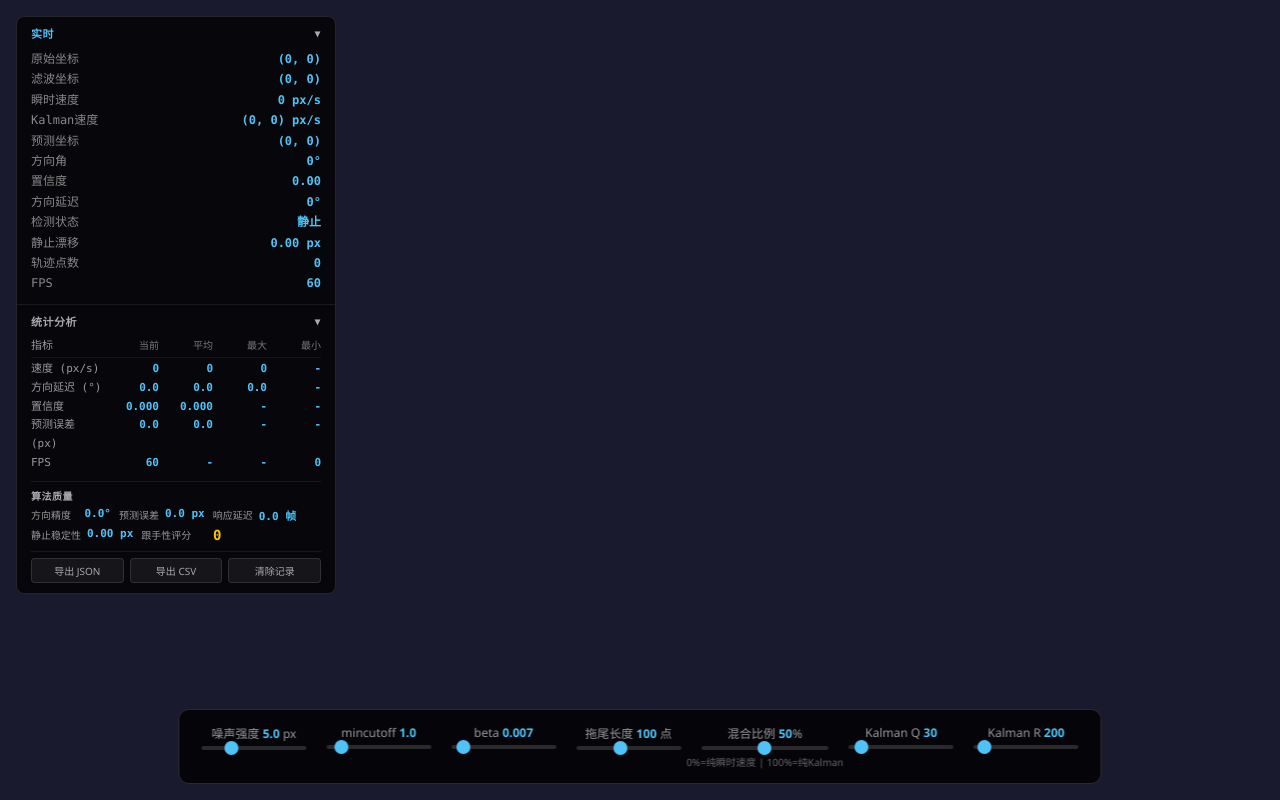
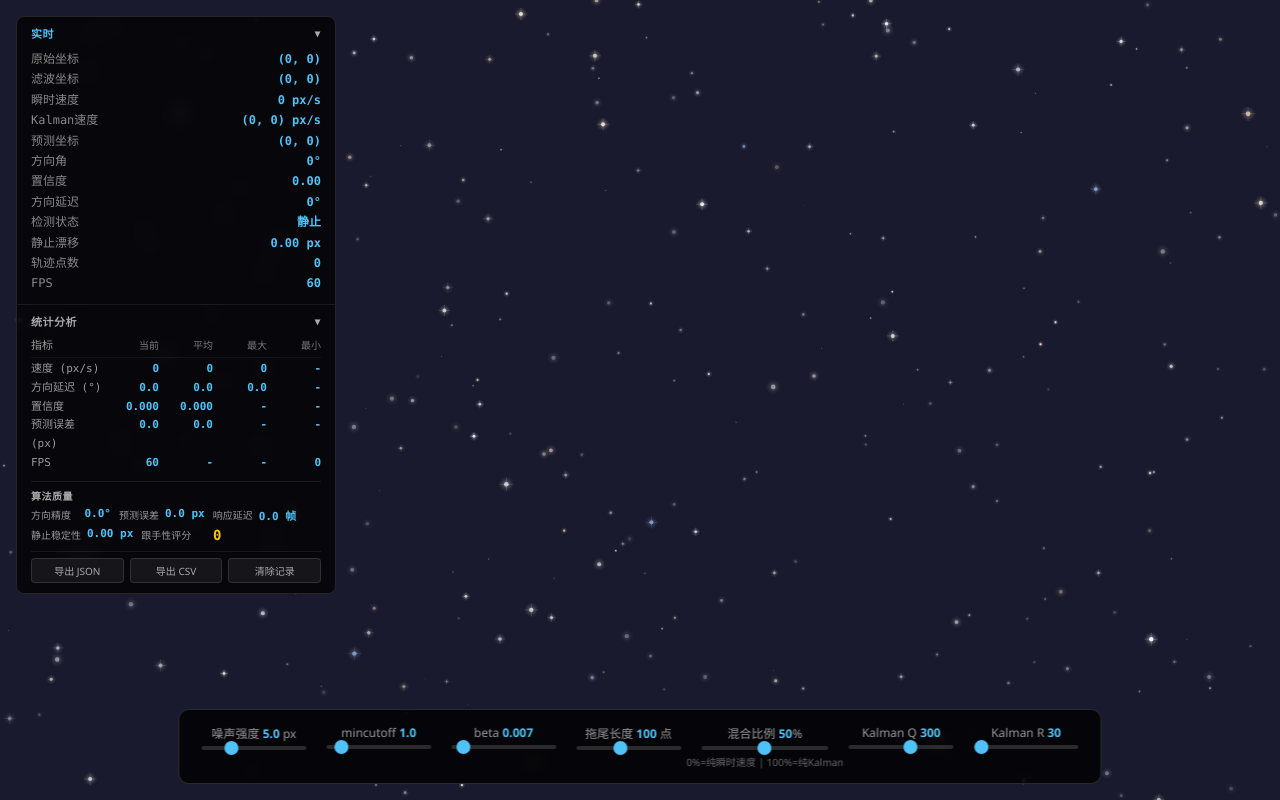
Before and after one commit to changrongqi/EpsVect, a website built with Vite: page index.html in a window 1280 px wide. Built offline with nearby package versions, Linux system fonts and the light colour scheme; what @david18284/one-euro-filter would draw is missing.

Commit message:
fix: 修复 Kalman 协方差矩阵运算致命bug + 星空背景
- 修复 project() 中 P = A*P*A^T 的矩阵运算错误（原代码计算成了 A*P + A*A^T）
- 新增 transpose4() 矩阵转置函数
- 新增星空背景渲染器 starry.ts（300颗星星 + 闪烁动画 + 光晕 + 十字光芒）
- 更新 Kalman 默认参数 Q=200/R=50，HTML 默认 Q=300/R=30

```diff
--- a/index.html
+++ b/index.html
@@ -7,6 +7,7 @@
     <link rel="stylesheet" href="/src/style.css" />
   </head>
   <body>
+    <canvas id="starry-canvas"></canvas>
     <canvas id="trail-canvas"></canvas>
 
     <!-- 信息面板 -->
@@ -189,15 +190,15 @@
       </div>
       <div class="control-group">
         <label for="q-slider">
-          Kalman Q <span id="q-value">30</span>
+          Kalman Q <span id="q-value">300</span>
         </label>
-        <input type="range" id="q-slider" min="1" max="500" value="30" step="1" />
+        <input type="range" id="q-slider" min="1" max="500" value="300" step="1" />
       </div>
       <div class="control-group">
         <label for="r-slider">
-          Kalman R <span id="r-value">200</span>
+          Kalman R <span id="r-value">30</span>
         </label>
-        <input type="range" id="r-slider" min="10" max="5000" value="200" step="10" />
+        <input type="range" id="r-slider" min="10" max="5000" value="30" step="10" />
       </div>
     </div>
 
--- a/src/filter/kalmanFilter.ts
+++ b/src/filter/kalmanFilter.ts
@@ -20,8 +20,8 @@ export interface KalmanConfig {
 
 const DEFAULT_CONFIG: KalmanConfig = {
   dt: 16,
-  Q: 100,
-  R: 1000,
+  Q: 200,
+  R: 50,
   initialP: 100, // 初始协方差足够大，速度估计能快速收敛
 };
 
@@ -81,7 +81,10 @@ export class KalmanFilter {
   /** 预测步：根据上一帧状态外推当前帧 */
   project(): void {
     this.x = mulMatVec4(this.A, this.x);
-    this.P = addMat4(mulMat4(this.A, this.P, mulMat4Transpose(this.A)), this.Q);
+    const AP = mulMat4(this.A, this.P);
+    const At = transpose4(this.A);
+    const APA = mulMat4(AP, At);
+    this.P = addMat4(APA, this.Q);
   }
 
   /** 修正步：用新测量值修正预测 */
@@ -186,6 +189,16 @@ function identity4(): number[][] {
     [0, 0, 1, 0],
     [0, 0, 0, 1],
   ];
+}
+
+function transpose4(m: number[][]): number[][] {
+  const r: number[][] = [[0,0,0,0],[0,0,0,0],[0,0,0,0],[0,0,0,0]];
+  for (let i = 0; i < 4; i++) {
+    for (let j = 0; j < 4; j++) {
+      r[i][j] = m[j][i];
+    }
+  }
+  return r;
 }
 
 function scaleMatrix(m: number[][], s: number): number[][] {
--- a/src/main.ts
+++ b/src/main.ts
@@ -14,6 +14,7 @@ import { SliderController } from './ui/sliderController';
 import { FreezeController } from './ui/freezeController';
 import { PanelRenderer } from './ui/panelRenderer';
 import { initRenderer, pushTrailPoint, renderFrame, setMaxTrailLength, getTrailLength, setPrediction } from './renderer/canvas';
+import { initStarryBackground } from './renderer/starry';
 import { createFpsCounter } from './util/fpsCounter';
 
 const STATS_REFRESH_MS = 500;
@@ -54,6 +55,7 @@ function main(): void {
   const fpsCounter = createFpsCounter();
 
   initRenderer('#trail-canvas', trailLength);
+  initStarryBackground('#starry-canvas');
 
   const sliderController = new SliderController(
     {
--- /dev/null
+++ b/src/renderer/starry.ts
@@ -0,0 +1,134 @@
+/**
+ * 星空背景渲染器
+ * 绘制真实的星空背景，包括闪烁、大小变化和色温差异
+ */
+
+interface Star {
+  x: number;
+  y: number;
+  radius: number;
+  baseAlpha: number;
+  twinkleSpeed: number;
+  twinklePhase: number;
+  color: string;
+}
+
+let canvas: HTMLCanvasElement;
+let ctx: CanvasRenderingContext2D;
+let stars: Star[] = [];
+let animationId = 0;
+let elapsed = 0;
+
+const STAR_COUNT = 300;
+const STAR_COLORS = [
+  '#ffffff', // 白色 (主序星)
+  '#aaccff', // 蓝白 (高温星)
+  '#ffe8d0', // 暖黄
+  '#ffeedd', // 淡黄
+  '#ddeeff', // 浅蓝
+  '#ffffff',
+  '#ffffff',
+  '#ffffff',
+  '#e8f0ff', // 微蓝白
+  '#fff4e0', // 奶油色
+];
+
+function createStar(w: number, h: number): Star {
+  return {
+    x: Math.random() * w,
+    y: Math.random() * h,
+    radius: 0.3 + Math.random() * 2.2,
+    baseAlpha: 0.3 + Math.random() * 0.7,
+    twinkleSpeed: 0.5 + Math.random() * 3.0,
+    twinklePhase: Math.random() * Math.PI * 2,
+    color: STAR_COLORS[Math.floor(Math.random() * STAR_COLORS.length)],
+  };
+}
+
+function drawStar(s: Star, t: number): void {
+  const twinkle = 0.5 + 0.5 * Math.sin(t * s.twinkleSpeed + s.twinklePhase);
+  const alpha = s.baseAlpha * (0.4 + twinkle * 0.6);
+  const r = s.radius * (0.8 + twinkle * 0.2);
+
+  // 光晕
+  const glow = ctx.createRadialGradient(s.x, s.y, 0, s.x, s.y, r * 4);
+  glow.addColorStop(0, s.color);
+  glow.addColorStop(0.3, s.color);
+  glow.addColorStop(1, 'transparent');
+
+  ctx.globalAlpha = alpha * 0.3;
+  ctx.fillStyle = glow;
+  ctx.beginPath();
+  ctx.arc(s.x, s.y, r * 4, 0, Math.PI * 2);
+  ctx.fill();
+
+  // 核心亮点
+  ctx.globalAlpha = alpha;
+  ctx.fillStyle = s.color;
+  ctx.beginPath();
+  ctx.arc(s.x, s.y, r, 0, Math.PI * 2);
+  ctx.fill();
+
+  // 十字光芒（仅对亮星）
+  if (s.baseAlpha > 0.7 && s.radius > 1.2) {
+    ctx.globalAlpha = alpha * 0.4;
+    ctx.strokeStyle = s.color;
+    ctx.lineWidth = 0.5;
+    const len = r * 3;
+    ctx.beginPath();
+    ctx.moveTo(s.x - len, s.y);
+    ctx.lineTo(s.x + len, s.y);
+    ctx.moveTo(s.x, s.y - len);
+    ctx.lineTo(s.x, s.y + len);
+    ctx.stroke();
+  }
+
+  ctx.globalAlpha = 1;
+}
+
+function resize(): void {
+  canvas.width = window.innerWidth;
+  canvas.height = window.innerHeight;
+  stars = [];
+  for (let i = 0; i < STAR_COUNT; i++) {
+    stars.push(createStar(canvas.width, canvas.height));
+  }
+}
+
+function animate(timestamp: number): void {
+  const dt = Math.min((timestamp - elapsed) / 1000, 0.1);
+  elapsed = timestamp;
+
+  ctx.clearRect(0, 0, canvas.width, canvas.height);
+
+  for (const s of stars) {
+    drawStar(s, elapsed / 1000);
+  }
+
+  animationId = requestAnimationFrame(animate);
+}
+
+export function initStarryBackground(selector: string): void {
+  const el = document.querySelector(selector) as HTMLCanvasElement;
+  if (!el) return;
+  canvas = el;
+  canvas.style.position = 'fixed';
+  canvas.style.top = '0';
+  canvas.style.left = '0';
+  canvas.style.zIndex = '0';
+  canvas.style.pointerEvents = 'none';
+
+  const c = canvas.getContext('2d');
+  if (!c) return;
+  ctx = c;
+
+  resize();
+  window.addEventListener('resize', resize);
+
+  animationId = requestAnimationFrame(animate);
+}
+
+export function destroyStarryBackground(): void {
+  cancelAnimationFrame(animationId);
+  window.removeEventListener('resize', resize);
+}
```
